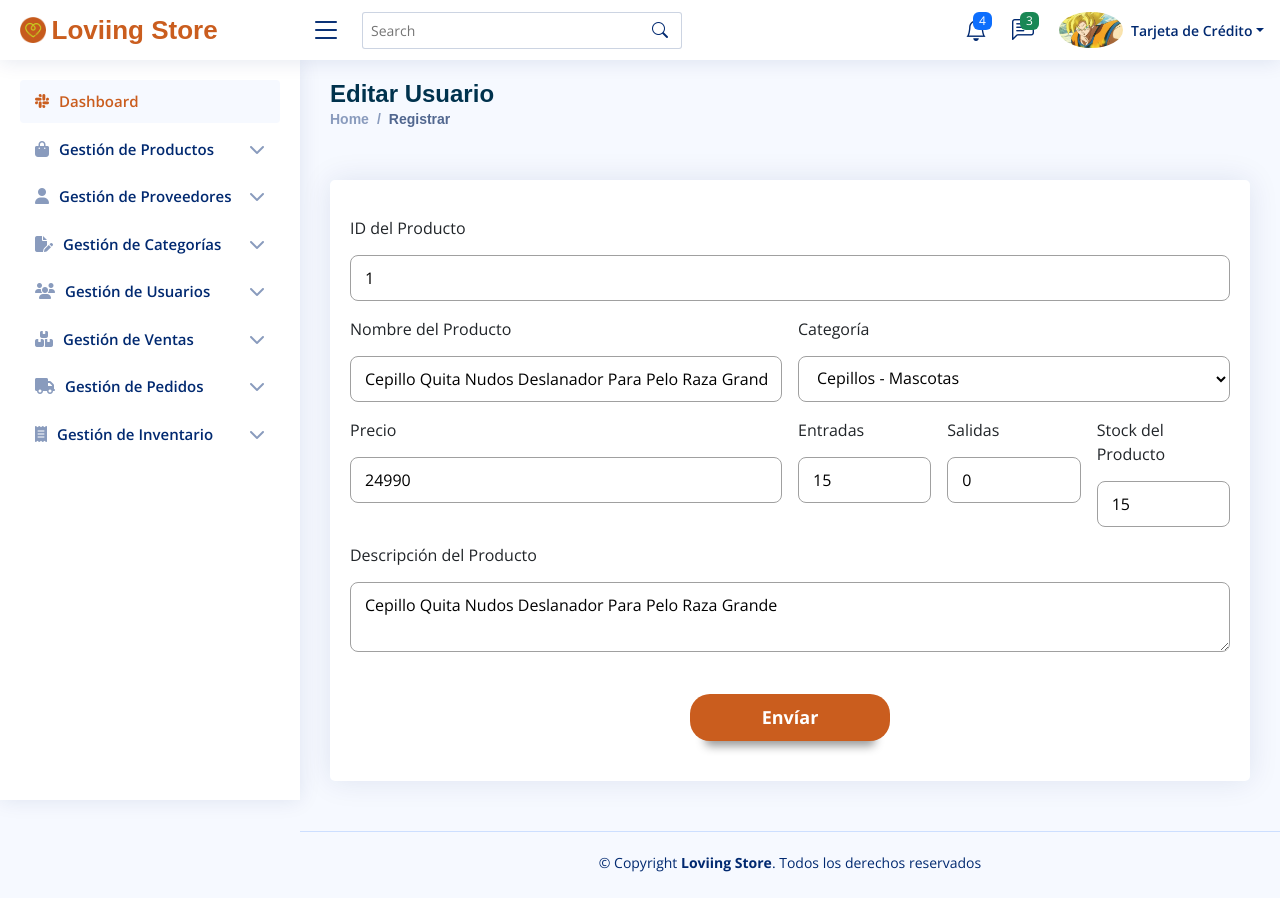
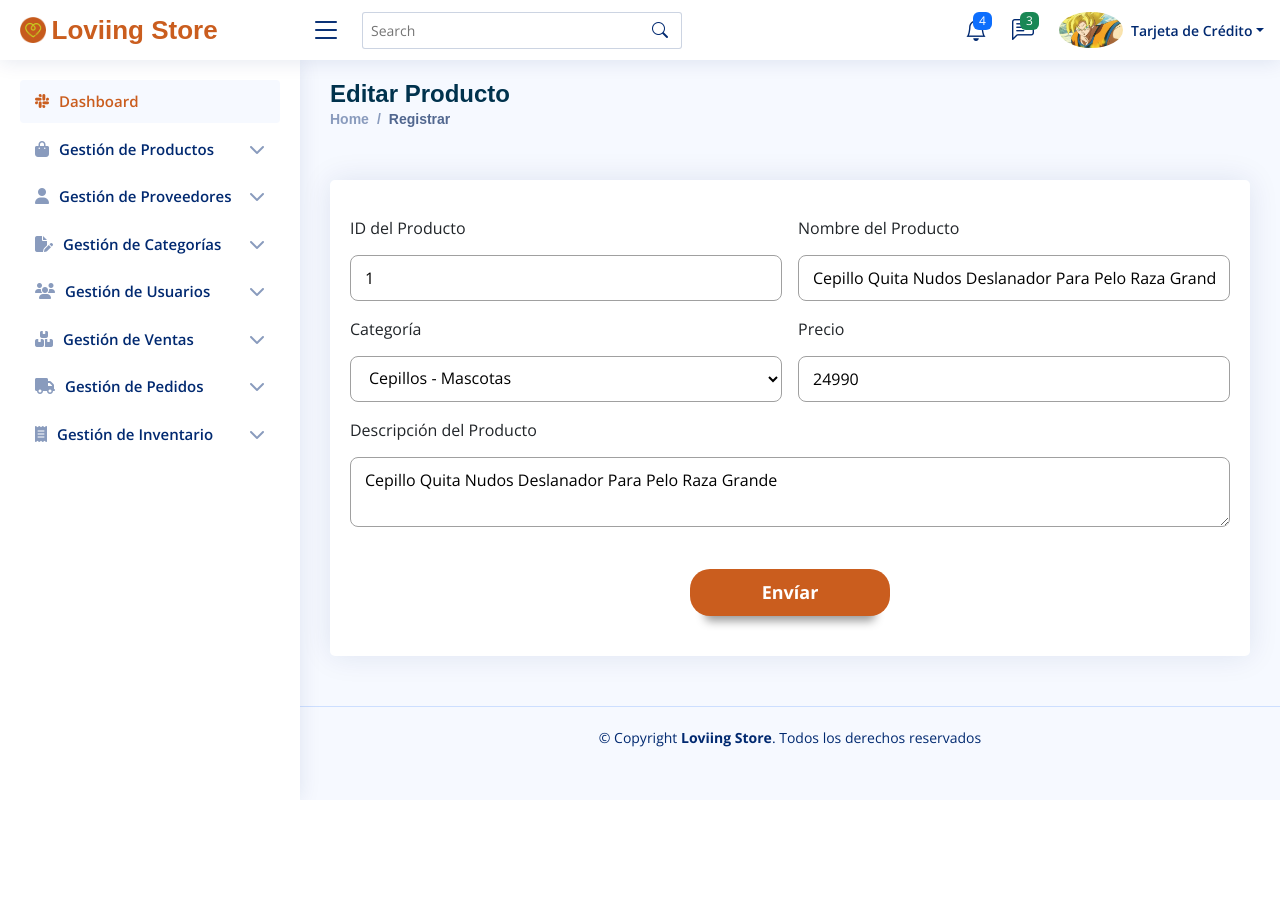
Before and after one commit to JuanDavidZabalaTapiero/Proyecto-loviingStore, a PHP site: page /Views/Administrador/editarProducto.php?idProd=1 in a window 1280 px wide. After the commit the page ends 800 px from the top, so only its background shows below. Run offline with PHP 8.4, Linux system fonts and the light colour scheme; a user stored in the database is signed in; data comes from the database, SQL or seed files in the repository; some libraries are stand-ins or nearby versions; some web fonts are replaced.

Commit message:
Modificación a la tabla productos, editar no mestra ya las entradas, salidas y stock

```diff
--- a/Controllers/Administrador/mostrarInfoProducto.php
+++ b/Controllers/Administrador/mostrarInfoProducto.php
@@ -97,7 +97,7 @@ function formularioEditarProducto($id_producto)
             enctype="multipart/form-data">
 
             <div class="row g-3 formulario">
-              <div class="col-md-12">
+              <div class="col-md-6">
                 <label for="idProd">ID del Producto</label> <br>
                 <input type="text" id="idProd" name="idProd" class="input" value="' . $tablaProd["id_producto"] . '"
                   required readonly>
@@ -130,23 +130,6 @@ function formularioEditarProducto($id_producto)
                   required><br>
               </div>
 
-              <div class="col-md-2">
-                <label for="entradasProd">Entradas</label> <br>
-                <input type="number" id="entradasProd" name="entradasProd" class="input" value="' . $tablaInv["entradas"] . '"
-                  required>
-              </div>
-
-              <div class="col-md-2">
-                <label for="salidasProd">Salidas</label> <br>
-                <input type="number" id="salidasProd" name="salidasProd" class="input" value="' . $tablaInv["salidas"] . '"
-                  required>
-              </div>
-
-              <div class="col-md-2">
-                <label for="stockProd">Stock del Producto</label> <br>
-                <input type="number" id="stockProd" name="stockProd" class="input" value="' . $tablaInv["stock"] . '"
-                  required>
-              </div>
 
               <div class="col-md-12">
                 <label for="descProd">Descripción del Producto</label> <br>
--- a/Models/consultasAdmin.php
+++ b/Models/consultasAdmin.php
@@ -402,20 +402,20 @@ class ConsultasAdmin
 
         $result->execute();
 
-        $sql2 = "UPDATE tbl_inventario
-        SET entradas = :entradas,
-        salidas = :salidas,
-        stock = :stock
-        WHERE cod_producto = :id_producto";
+        // $sql2 = "UPDATE tbl_inventario
+        // SET entradas = :entradas,
+        // salidas = :salidas,
+        // stock = :stock
+        // WHERE cod_producto = :id_producto";
 
-        $result2 = $conexion->prepare($sql2);
+        // $result2 = $conexion->prepare($sql2);
 
-        $result2->bindParam(":entradas", $entradas);
-        $result2->bindParam(":salidas", $salidas);
-        $result2->bindParam(":stock", $stock);
-        $result2->bindParam(":id_producto", $id_producto);
+        // $result2->bindParam(":entradas", $entradas);
+        // $result2->bindParam(":salidas", $salidas);
+        // $result2->bindParam(":stock", $stock);
+        // $result2->bindParam(":id_producto", $id_producto);
 
-        $result2->execute();
+        // $result2->execute();
 
         echo '
         <script>
--- a/Views/Administrador/editarProducto.php
+++ b/Views/Administrador/editarProducto.php
@@ -72,7 +72,7 @@ require_once ('../../Controllers/Administrador/mostrarInfoProducto.php');
   <main id="main" class="main">
 
     <div class="pagetitle">
-      <h1>Editar Usuario</h1>
+      <h1>Editar Producto</h1>
       <nav>
         <ol class="breadcrumb">
           <li class="breadcrumb-item"><a href="home.php">Home</a></li>
```
